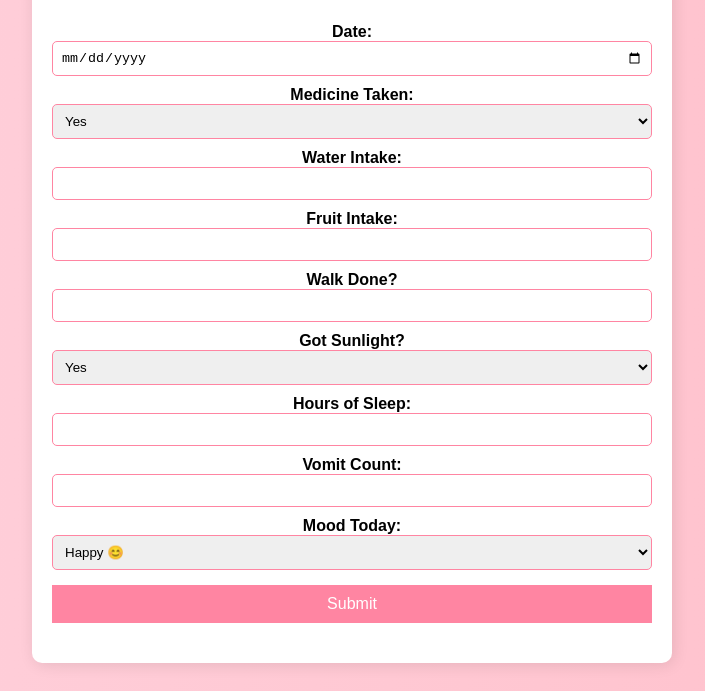
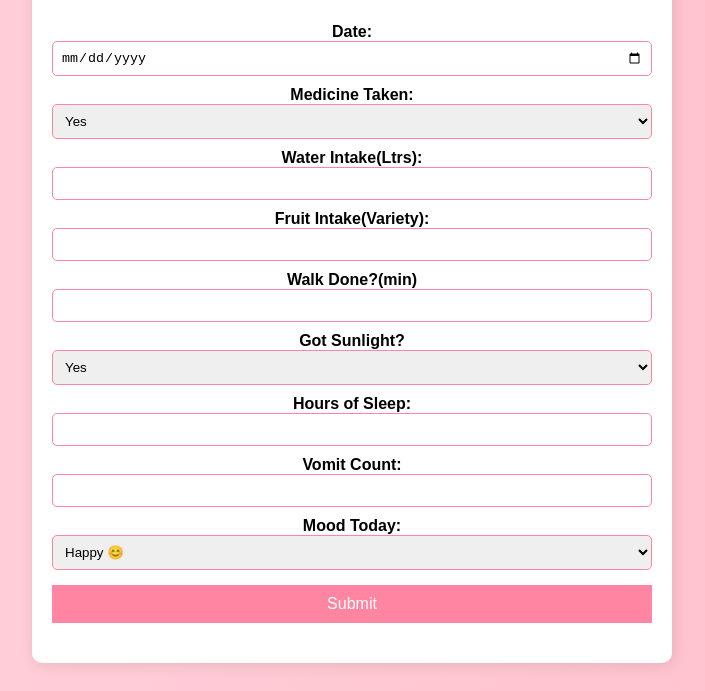
Before and after one commit to ShahbaazKhan93/Tracker, a plain HTML site: page index.html in a window 1280 px wide. Shown: the part 150-841 px from the top of the page, without its empty margins (288-993 px from the left). Drawn offline with Linux system fonts and the light colour scheme.

Commit message:
Add files via upload

```diff
--- a/index.html
+++ b/index.html
@@ -22,15 +22,15 @@
                 <option value="No">No</option>
             </select>
 
-            <label for="water">Water Intake:</label>
-            <input type="number" id="water" name="Water" min="1" max="15">
+            <label for="water">Water Intake(Ltrs):</label>
+            <input type="number" id="water" name="Water" min="0" max="15">
         </select>
 
-            <label for="Fruit">Fruit Intake:</label>
-            <input type="number" id="Fruit" name="Fruit" min="1" max="15">
+            <label for="Fruit">Fruit Intake(Variety):</label>
+                        <input type="text" id="Fruit" name="Fruit">
                       </select>
 
-           <label for="walk">Walk Done?</label>
+           <label for="walk">Walk Done?(min)</label>
                        <input type="number" id="walk" name="Walk" min="0" max="60">
 
             </select>
```
